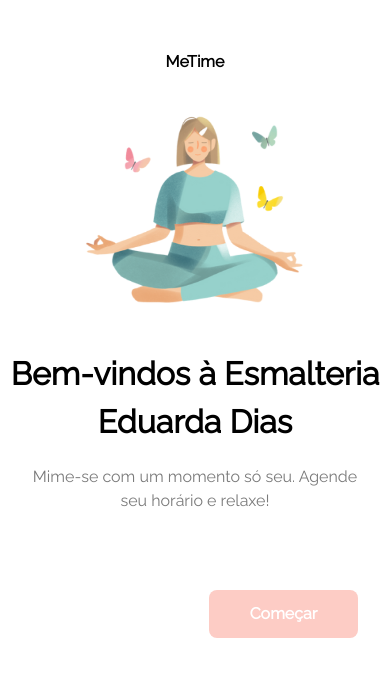
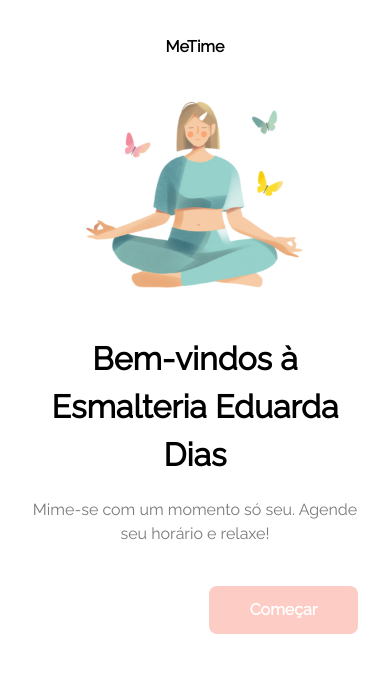
Before and after one commit to euukc/agendamento-online, a Next.js app: page / in a window 390 px wide. Shown: the top 676 px of the page. Built offline with nearby package versions, Linux system fonts and the light colour scheme.

Commit message:
style: ajuste na responsividade para mobile na tela inicial

```diff
--- a/src/app/components/MainHome.jsx
+++ b/src/app/components/MainHome.jsx
@@ -3,8 +3,8 @@
 export default function MainHome(){
     return (
         <main>
-            <div className="flex flex-col justify-center items-center text-center mb-[77px]">
-                <h1 className="text-[32px] md:text-[40px] mb-[19px] font-extrabold">Bem-vindos à Esmalteria Eduarda Dias</h1>
+            <div className="flex flex-col justify-center items-center text-center mb-[40px]">
+                <h1 className="text-[32px] md:text-[40px] mb-[19px] font-extrabold px-[30px]">Bem-vindos à Esmalteria Eduarda Dias</h1>
                 <p className="text-[#7A7A7A] md:text-[16px] px-[20px]">Mime-se com um momento só seu. Agende seu horário e relaxe!</p>
             </div>
             <div className="flex justify-end md:justify-center pr-8">
--- a/src/app/page.jsx
+++ b/src/app/page.jsx
@@ -9,7 +9,7 @@
 const HomePage = () => {
 
   return (
-    <main className='w-full h-min-full flex flex-col my-[50px] '>
+    <main className='w-full h-min-full flex flex-col my-[35px] '>
       <HeaderHome />
       <MainHome />
 
```
